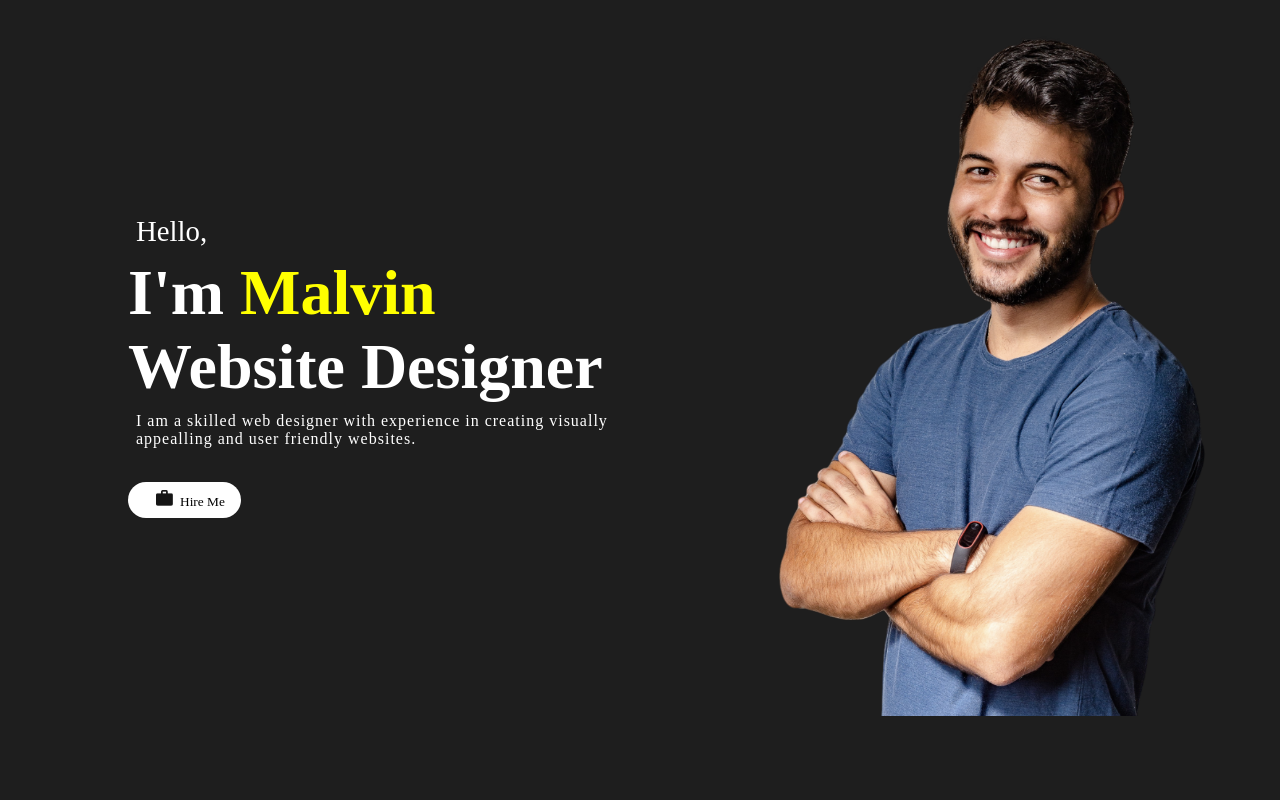
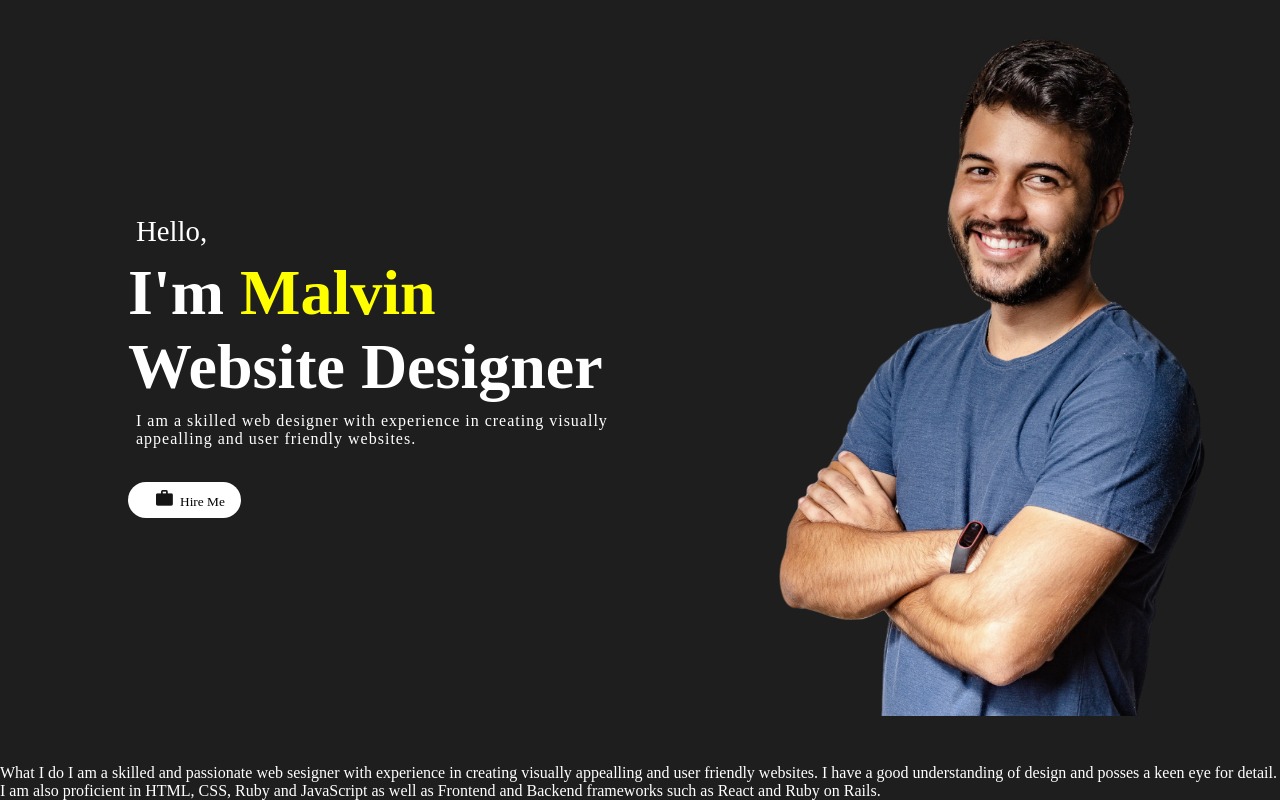
Before and after one commit to Malvino-creator/portfolio, a React (Create React App) app: page / in a window 1280 px wide. Shown: the part 260-1060 px from the top of the page. Before the commit the page ends 1024 px from the top, so only its background shows below. Built offline with nearby package versions, Linux system fonts and the light colour scheme.

Commit message:
feat(Skills): Add a description about my skills

```diff
--- a/src/App.js
+++ b/src/App.js
@@ -1,11 +1,14 @@
 import Navbar from "./components/Navbar/navbar"
 import Intro from "./components/Intro/intro"
+import Skill from "./components/Skills/skill"
+
 
 function App() {
   return (
     <div className="App">
       <Navbar />
       <Intro />
+      <Skill />
     </div>
   );
 }
--- a/src/components/Skills/skill.js
+++ b/src/components/Skills/skill.js
@@ -1,8 +1,15 @@
-import React from 'react'
+import React from 'react';
+import "./skill.css";
+import UIDesign from "../../assets/ui-design.png";
+import WebDesign from "../../assets/website-design.png";
+import AppDesign from "../../assets/app-design.png";
 
 function skill() {
   return (
-    <div>skill</div>
+    <section id='skills'>
+        <span className='skillTitle'> What I do</span>
+        <span className='skillDescription'> I am a skilled and passionate web sesigner with experience in creating visually appealling and user friendly websites. I have a good understanding of design and posses a keen eye for detail. I am also proficient in HTML, CSS, Ruby and JavaScript as well as Frontend and Backend frameworks such as React and Ruby on Rails.</span>
+    </section>
   )
 }
 
```
